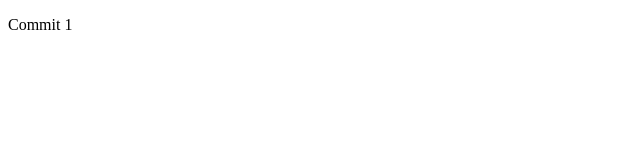
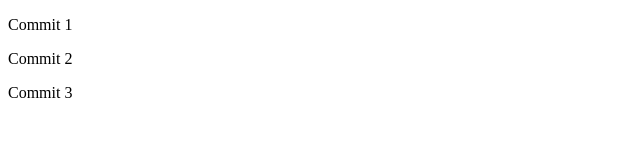
Before and after one commit to anupam101999/Test1.0, a plain HTML site: page index.html in a window 1280 px wide. Shown: the whole page, without its empty margins (0-640 px from the left). Drawn offline with Linux system fonts and the light colour scheme.

Commit message:
Final commit

```diff
--- a/index.html
+++ b/index.html
@@ -7,5 +7,7 @@
 </head>
 <body>
 <p>Commit 1</p>
+<p>Commit 2</p>
+<p>Commit 3</p>
 </body>
 </html>
```
Also changed, not shown: myFile.html (+1 -0 lines).
